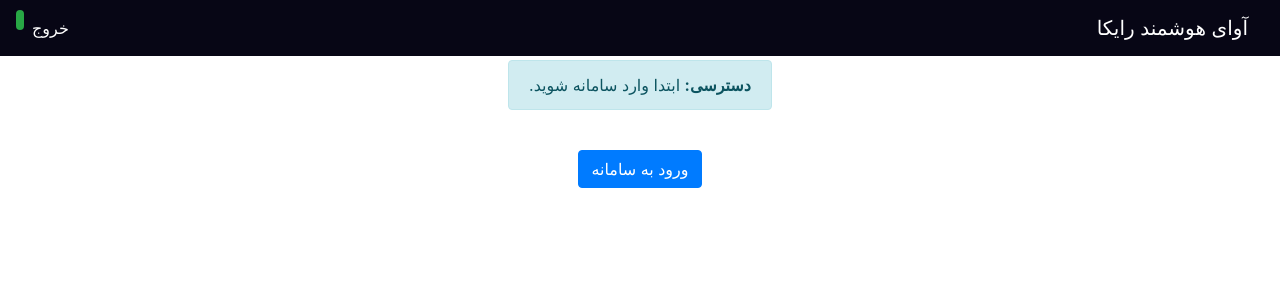
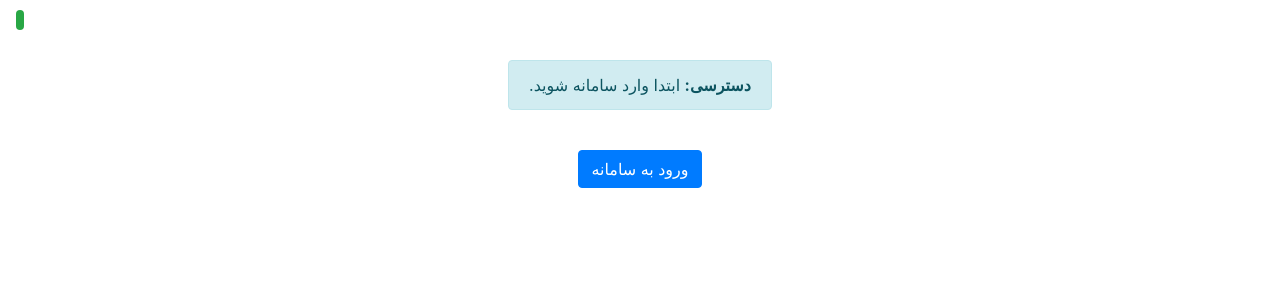
Before and after one commit to hasanisaeed/agile, a Django app: page / in a window 1280 px wide. Shown: the top 300 px of the page. Run offline with Django 3.2, Linux system fonts and the light colour scheme; style sheets or scripts are compiled from the project's sources; some libraries are stand-ins or nearby versions.

Commit message:
style: `navbar-dart` background

```diff
--- a/static/css/theme.css
+++ b/static/css/theme.css
@@ -6,6 +6,3 @@ body {
     background: #140d20;
     color: antiquewhite;
 }
-.navbar-dark  {
-    background: #070615;
-}
```
